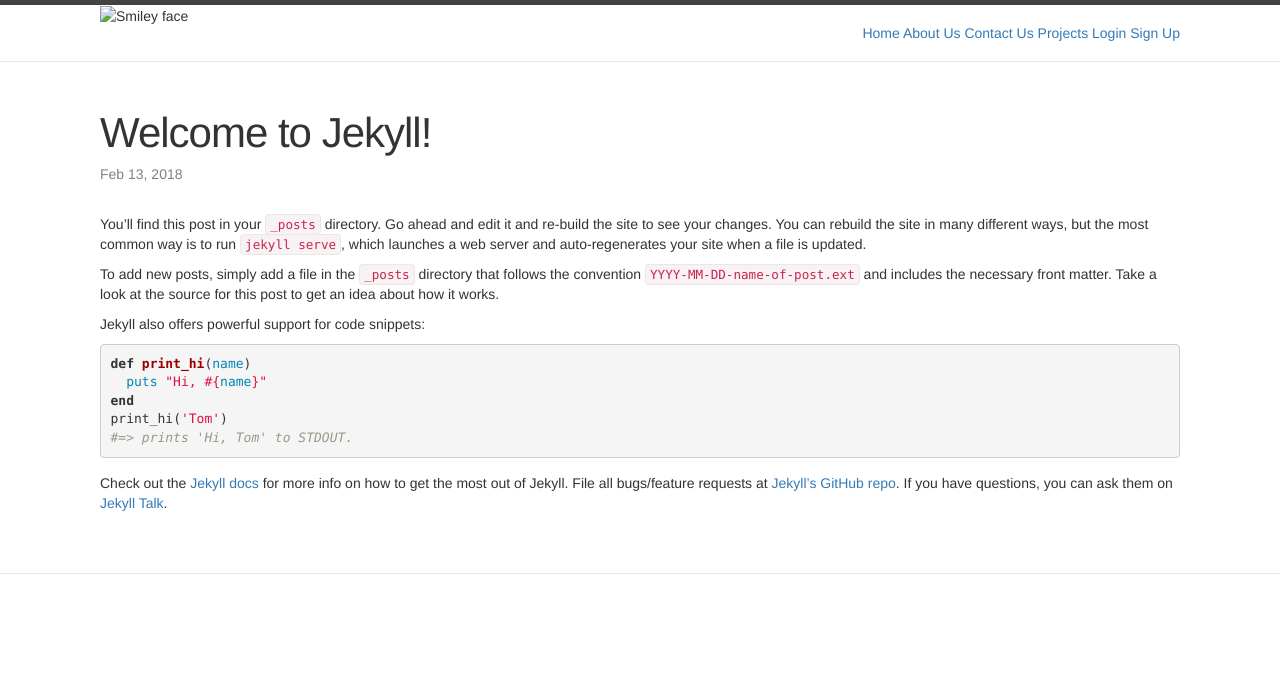
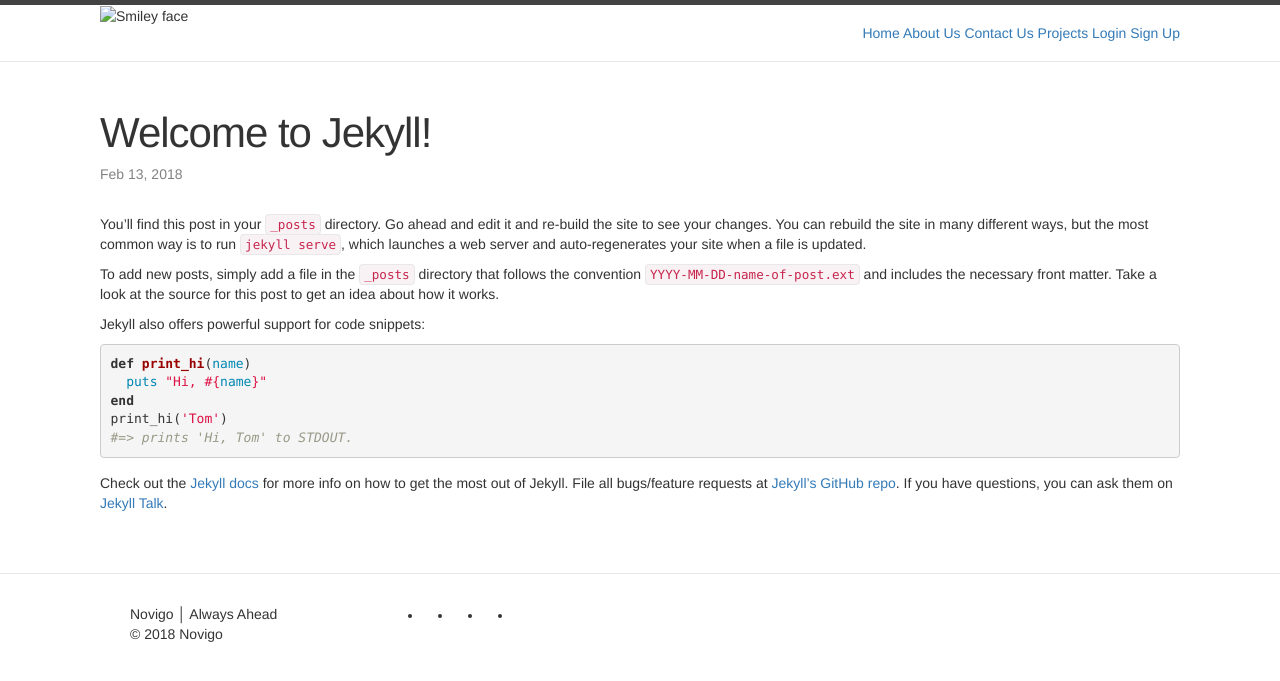
Before and after one commit to Hermankoch/hermankoch.github.io, a Jekyll site: the page built from _posts/2018-02-13-welcome-to-jekyll.markdown, in a window 1280 px wide. Shown: the top 681 px of the page. Built offline with Jekyll 4.4.1, drawn with Linux system fonts in a browser that asks for light colours.

Commit message:
Update footer.html

```diff
--- a/_includes/footer.html
+++ b/_includes/footer.html
@@ -34,7 +34,31 @@
     </div>
 
  -->
+    <!-- The start of the footer arrangement -->
+    <div class="container-fluid">
+    <div class="row">
+    <div class="col-sm-12">
+      <div class="col-sm-3">
+        <p>Novigo &boxv; Always Ahead<br />&copy; 2018 Novigo</P>
+      </div>
+      <div class="col-sm-3">
+      </div>
+      <div class="col-sm-3">
+      </div>
+      <div class="col-sm-3">
+      </div>
+      <div class="col-sm-3">
+        <ul>
+        <li class="col-sm-1"> <img src="https://s3.amazonaws.com/codecademy-content/projects/make-a-website/lesson-4/twitter.svg"></li>
+        <li class="col-sm-1"><img src="https://s3.amazonaws.com/codecademy-content/projects/make-a-website/lesson-4/facebook.svg"> </li>
+        <li class="col-sm-1"> <img src="https://s3.amazonaws.com/codecademy-content/projects/make-a-website/lesson-4/instagram.svg"> </li>
+        <li class="col-sm-1">  <img src="https://s3.amazonaws.com/codecademy-content/projects/make-a-website/lesson-4/medium.svg"></li>
+      </ul>
+      </div>
+      </div>
+    </div>
+    </div>
+
   </div>
 
-
 </footer>
```
